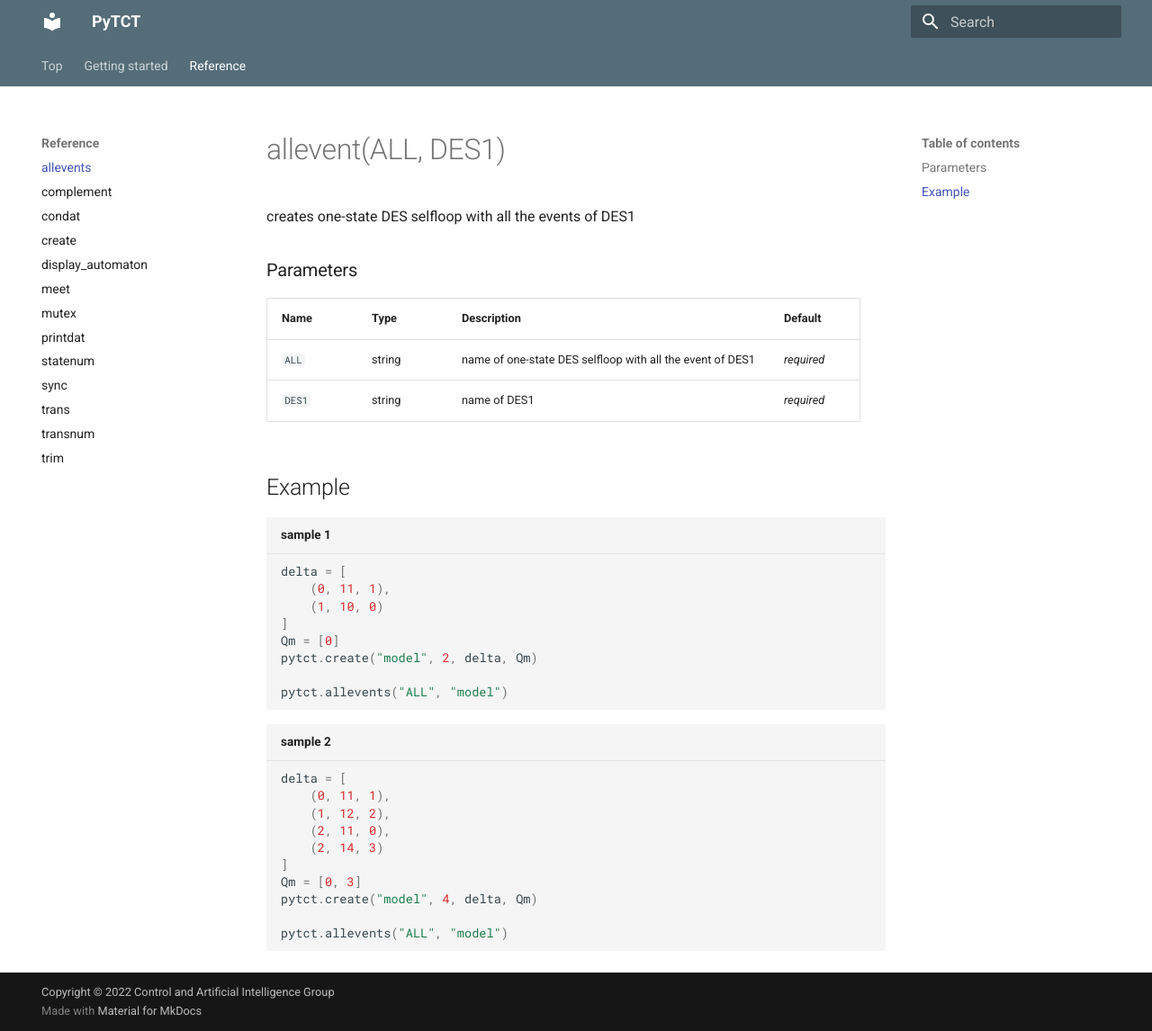
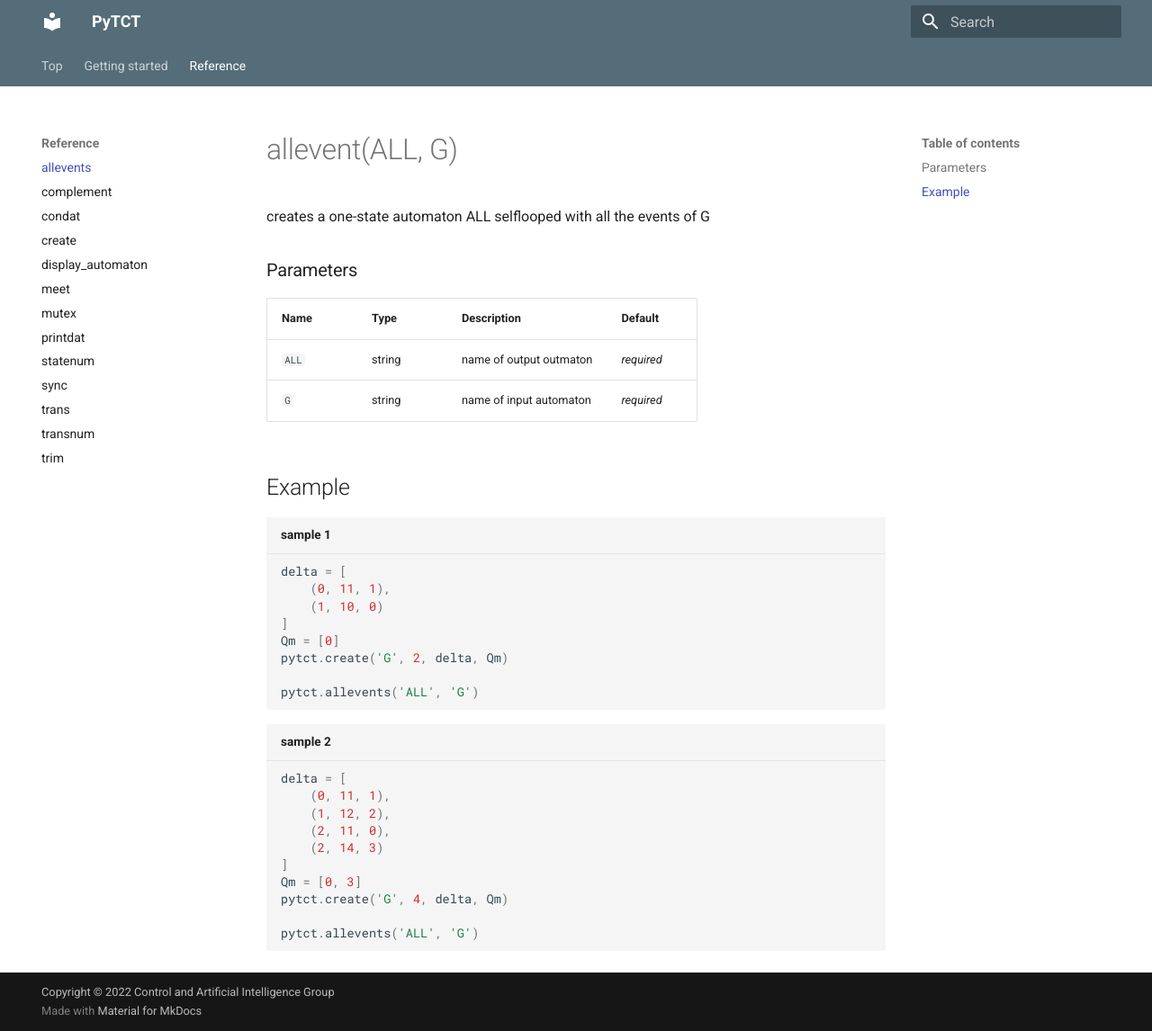
Before and after one commit to OMUCAI/PyTCT-docs, an MkDocs documentation site: the page built from docs/reference/allevents.md, in a window 1280 px wide and 1146 px high. Shown: the whole window at 90% size. Built offline with MkDocs 1.6.1 and Material for MkDocs 9.7.7, drawn with Linux system fonts in a browser that asks for light colours.

Commit message:
Update allevents.md

````diff
--- a/docs/reference/allevents.md
+++ b/docs/reference/allevents.md
@@ -1,12 +1,12 @@
-# allevent(ALL, DES1)
+# allevent(ALL, G)
 
-creates one-state DES selfloop with all the events of DES1
+creates a one-state automaton ALL selflooped with all the events of G
 
 ### Parameters
-| Name       | Type    | Description                                              |  Default   |
-|------------|---------|----------------------------------------------------------|------------|
-| `ALL`      | string  | name of one-state DES selfloop with all the event of DES1| *required* |
-| `DES1`     | string  | name of DES1                                             | *required* |
+| Name       | Type    | Description             |  Default   |
+|------------|---------|-------------------------|------------|
+| `ALL`      | string  | name of output outmaton | *required* |
+| `G`        | string  | name of input automaton | *required* |
 
 
 ## Example
@@ -17,9 +17,9 @@ delta = [
     (1, 10, 0)
 ]
 Qm = [0]
-pytct.create("model", 2, delta, Qm)
+pytct.create('G', 2, delta, Qm)
 
-pytct.allevents("ALL", "model")
+pytct.allevents('ALL', 'G')
 
 ```
 
@@ -31,7 +31,7 @@ delta = [
     (2, 14, 3)
 ]
 Qm = [0, 3]
-pytct.create("model", 4, delta, Qm)
+pytct.create('G', 4, delta, Qm)
 
-pytct.allevents("ALL", "model")
+pytct.allevents('ALL', 'G')
 ```
````
